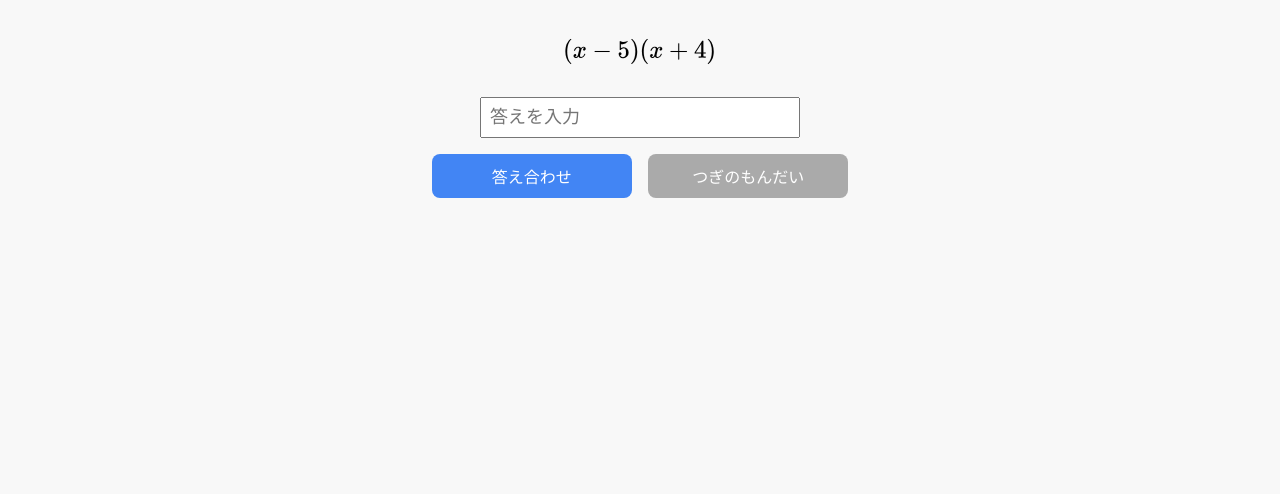
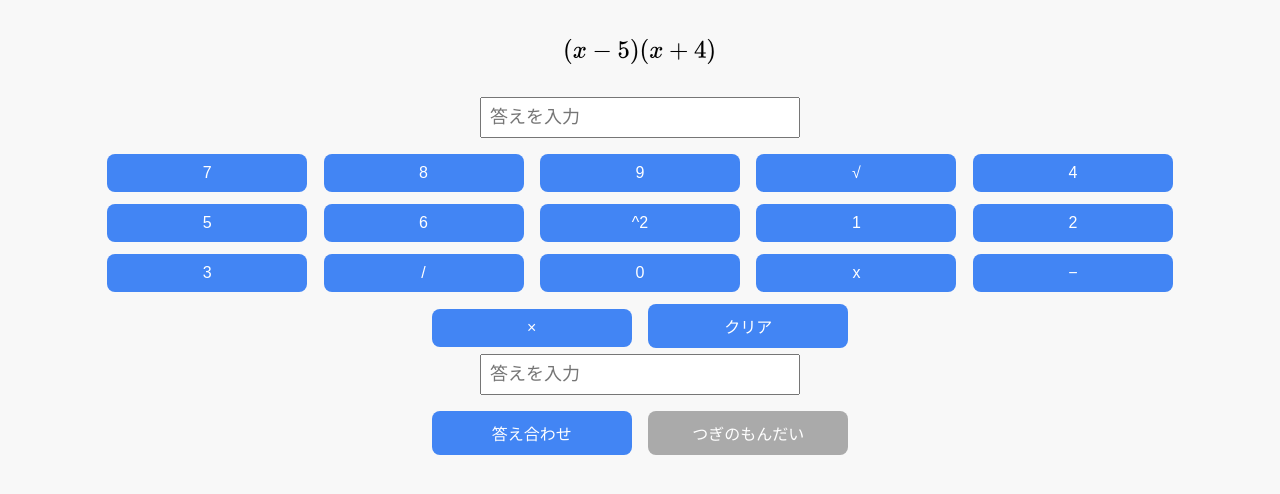
Before and after one commit to kkozuma-nmk/keisan, a plain HTML site: page index.html in a window 1280 px wide. Shown: the part 118-612 px from the top of the page. Drawn offline with nearby package versions, Linux system fonts and the light colour scheme.

Commit message:
Update index.html
UI改善

```diff
--- a/index.html
+++ b/index.html
@@ -32,6 +32,34 @@
 
   <input type="text" id="answer-input" placeholder="答えを入力" />
 
+  <div id="button-pad">
+  <!-- 数字列 -->
+  <button class="insert-btn">7</button>
+  <button class="insert-btn">8</button>
+  <button class="insert-btn">9</button>
+  <button class="insert-btn">√</button>
+
+  <button class="insert-btn">4</button>
+  <button class="insert-btn">5</button>
+  <button class="insert-btn">6</button>
+  <button class="insert-btn">^2</button>
+
+  <button class="insert-btn">1</button>
+  <button class="insert-btn">2</button>
+  <button class="insert-btn">3</button>
+  <button class="insert-btn">/</button>
+
+  <button class="insert-btn">0</button>
+  <button class="insert-btn">x</button>
+  <button class="insert-btn">−</button>
+  <button class="insert-btn">×</button>
+
+  <button id="clear-button" class="wide-btn">クリア</button>
+  </div>
+
+
+<input type="text" id="answer-input" placeholder="答えを入力" />
+
   <div>
     <button id="check-button">答え合わせ</button>
     <button id="next-button" disabled>つぎのもんだい</button>
```
